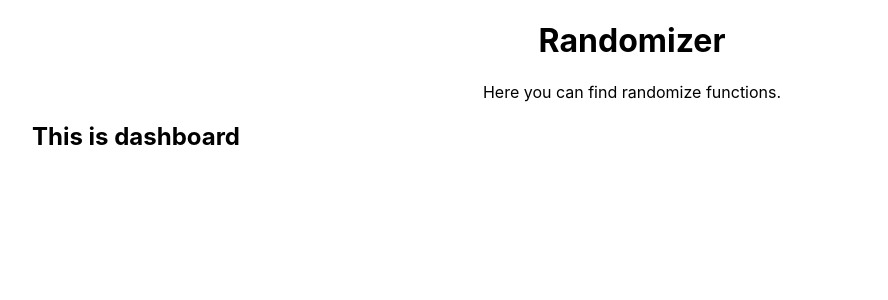
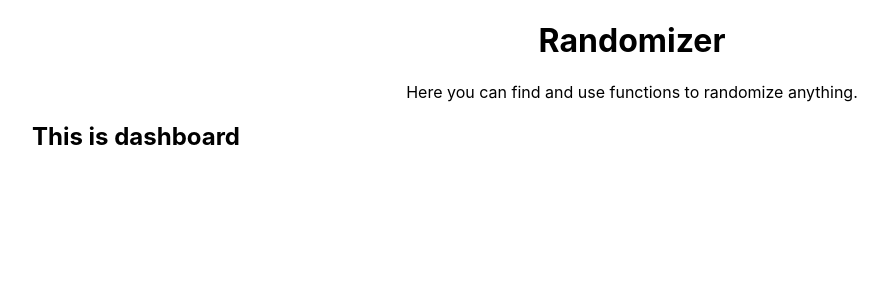
Before and after one commit to Vazzi/ramdomizer, a React (Create React App) app: page / in a window 1280 px wide. Shown: the top 300 px of the page, without its empty margins (8-896 px from the left). Built offline with nearby package versions, Linux system fonts and the light colour scheme.

Commit message:
Change description

```diff
--- a/src/components/UI/Header/Header.tsx
+++ b/src/components/UI/Header/Header.tsx
@@ -5,7 +5,7 @@ const Header: React.FC = () => {
   return (
     <div className={styles.container}>
       <h1>Randomizer</h1>
-      <p>Here you can find randomize functions.</p>
+      <p>Here you can find and use functions to randomize anything.</p>
     </div>
   );
 };
```
